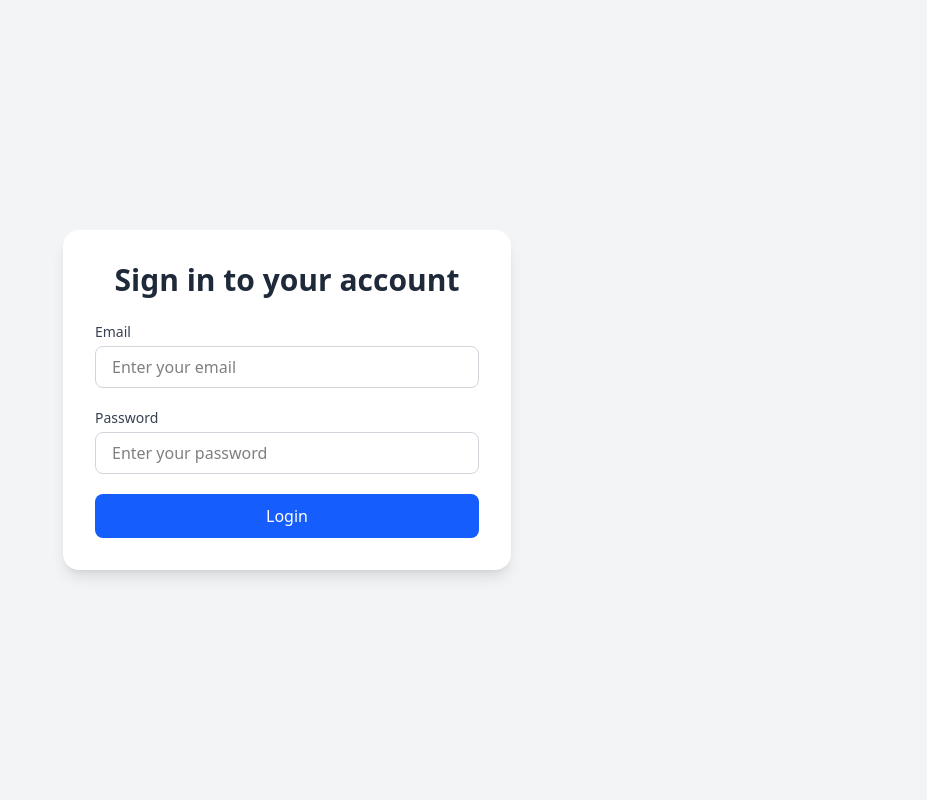
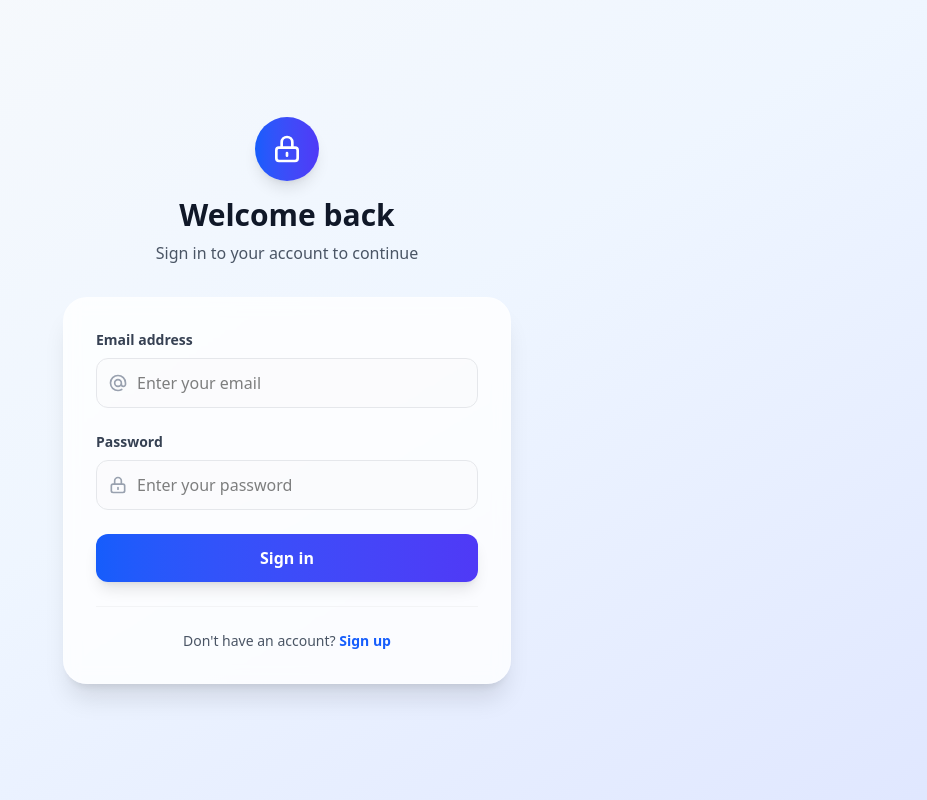
Before and after one commit to rHarsh-11/frontend-cf, a Next.js app: page /login in a window 1280 px wide. Shown: the whole page, without its empty margins (353-1280 px from the left). Built offline with nearby package versions, Linux system fonts and the light colour scheme; no server answers.

Commit message:
Update page.tsx

```diff
--- a/app/login/page.tsx
+++ b/app/login/page.tsx
@@ -1,5 +1,4 @@
 'use client';
-
 import { useState } from 'react';
 import { useRouter } from 'next/navigation';
 import axios from 'axios';
@@ -26,42 +25,101 @@
   };
 
   return (
-    <main className="flex items-center justify-center min-h-screen bg-gray-100 px-4">
-      <div className="w-full max-w-md bg-white shadow-lg rounded-2xl p-8">
-        <h1 className="text-3xl font-semibold text-center text-gray-800 mb-6">Sign in to your account</h1>
-        <form onSubmit={handleSubmit} className="space-y-5">
-          <div>
-            <label htmlFor="email" className="block text-sm font-medium text-gray-700 mb-1">Email</label>
+    <main className="min-h-screen bg-gradient-to-br from-slate-50 via-blue-50 to-indigo-100 flex items-center justify-center p-4">
+      <div className="absolute inset-0 bg-grid-slate-100 [mask-image:linear-gradient(0deg,#fff,rgba(255,255,255,0.6))] -z-10"></div>
+
+      <div className="w-full max-w-md">
+        {/* Header Section */}
+        <div className="text-center mb-8">
+          <div className="inline-flex items-center justify-center w-16 h-16 bg-gradient-to-r from-blue-600 to-indigo-600 rounded-full mb-4 shadow-lg">
+            <svg className="w-8 h-8 text-white" fill="none" stroke="currentColor" viewBox="0 0 24 24">
+              <path strokeLinecap="round" strokeLinejoin="round" strokeWidth={2} d="M12 15v2m-6 4h12a2 2 0 002-2v-6a2 2 0 00-2-2H6a2 2 0 00-2 2v6a2 2 0 002 2zm10-10V7a4 4 0 00-8 0v4h8z" />
+            </svg>
+          </div>
+          <h1 className="text-3xl font-bold text-gray-900 mb-2">Welcome back</h1>
+          <p className="text-gray-600">Sign in to your account to continue</p>
+        </div>
+
+        {/* Login Card */}
+        <div className="bg-white/80 backdrop-blur-sm shadow-xl rounded-3xl p-8 border border-white/20">
+          <form onSubmit={handleSubmit} className="space-y-6">
+            {/* Email Field */}
+            <div className="space-y-2">
+              <label htmlFor="email" className="block text-sm font-semibold text-gray-700">
+                Email address
+              </label>
+              <div className="relative">
+                <div className="absolute inset-y-0 left-0 pl-3 flex items-center pointer-events-none">
+                  <svg className="h-5 w-5 text-gray-400" fill="none" stroke="currentColor" viewBox="0 0 24 24">
+                    <path strokeLinecap="round" strokeLinejoin="round" strokeWidth={2} d="M16 12a4 4 0 10-8 0 4 4 0 008 0zm0 0v1.5a2.5 2.5 0 005 0V12a9 9 0 10-9 9m4.5-1.206a8.959 8.959 0 01-4.5 1.207" />
+                  </svg>
+                </div>
                 <input
                   type="email"
                   name="email"
                   placeholder="Enter your email"
                   value={form.email}
                   onChange={handleChange}
-              className="w-full px-4 py-2 border border-gray-300 rounded-lg focus:outline-none focus:ring-2 focus:ring-blue-500"
+                  className="w-full pl-10 pr-4 py-3 border border-gray-200 rounded-xl focus:outline-none focus:ring-2 focus:ring-blue-500/20 focus:border-blue-500 transition-all duration-200 bg-gray-50/50 hover:bg-white"
                   required
                 />
               </div>
-          <div>
-            <label htmlFor="password" className="block text-sm font-medium text-gray-700 mb-1">Password</label>
+            </div>
+
+            {/* Password Field */}
+            <div className="space-y-2">
+              <label htmlFor="password" className="block text-sm font-semibold text-gray-700">
+                Password
+              </label>
+              <div className="relative">
+                <div className="absolute inset-y-0 left-0 pl-3 flex items-center pointer-events-none">
+                  <svg className="h-5 w-5 text-gray-400" fill="none" stroke="currentColor" viewBox="0 0 24 24">
+                    <path strokeLinecap="round" strokeLinejoin="round" strokeWidth={2} d="M12 15v2m-6 4h12a2 2 0 002-2v-6a2 2 0 00-2-2H6a2 2 0 00-2 2v6a2 2 0 002 2zm10-10V7a4 4 0 00-8 0v4h8z" />
+                  </svg>
+                </div>
                 <input
                   type="password"
                   name="password"
                   placeholder="Enter your password"
                   value={form.password}
                   onChange={handleChange}
-              className="w-full px-4 py-2 border border-gray-300 rounded-lg focus:outline-none focus:ring-2 focus:ring-blue-500"
+                  className="w-full pl-10 pr-4 py-3 border border-gray-200 rounded-xl focus:outline-none focus:ring-2 focus:ring-blue-500/20 focus:border-blue-500 transition-all duration-200 bg-gray-50/50 hover:bg-white"
                   required
                 />
               </div>
-          {error && <p className="text-sm text-red-600 text-center">{error}</p>}
+            </div>
+
+            {/* Error Message */}
+            {error && (
+              <div className="bg-red-50 border border-red-200 rounded-xl p-3">
+                <div className="flex items-center">
+                  <svg className="h-5 w-5 text-red-400 mr-2" fill="none" stroke="currentColor" viewBox="0 0 24 24">
+                    <path strokeLinecap="round" strokeLinejoin="round" strokeWidth={2} d="M12 8v4m0 4h.01M21 12a9 9 0 11-18 0 9 9 0 0118 0z" />
+                  </svg>
+                  <p className="text-sm text-red-700">{error}</p>
+                </div>
+              </div>
+            )}
+
+            {/* Submit Button */}
             <button
               type="submit"
-            className="w-full bg-blue-600 hover:bg-blue-700 text-white font-medium py-2.5 rounded-lg transition duration-200"
+              className="w-full bg-gradient-to-r from-blue-600 to-indigo-600 hover:from-blue-700 hover:to-indigo-700 text-white font-semibold py-3 px-4 rounded-xl transition-all duration-200 transform hover:scale-[1.02] focus:outline-none focus:ring-2 focus:ring-blue-500/20 shadow-lg hover:shadow-xl"
             >
-            Login
+              Sign in
             </button>
           </form>
+
+          {/* Footer */}
+          <div className="mt-6 pt-6 border-t border-gray-100">
+            <p className="text-center text-sm text-gray-600">
+              Don't have an account?{' '}
+              <a href="/signup" className="font-semibold text-blue-600 hover:text-blue-700 transition-colors">
+                Sign up
+              </a>
+            </p>
+          </div>
+        </div>
       </div>
     </main>
   );
```
Lines whose indentation alone changed are shown as unchanged.
